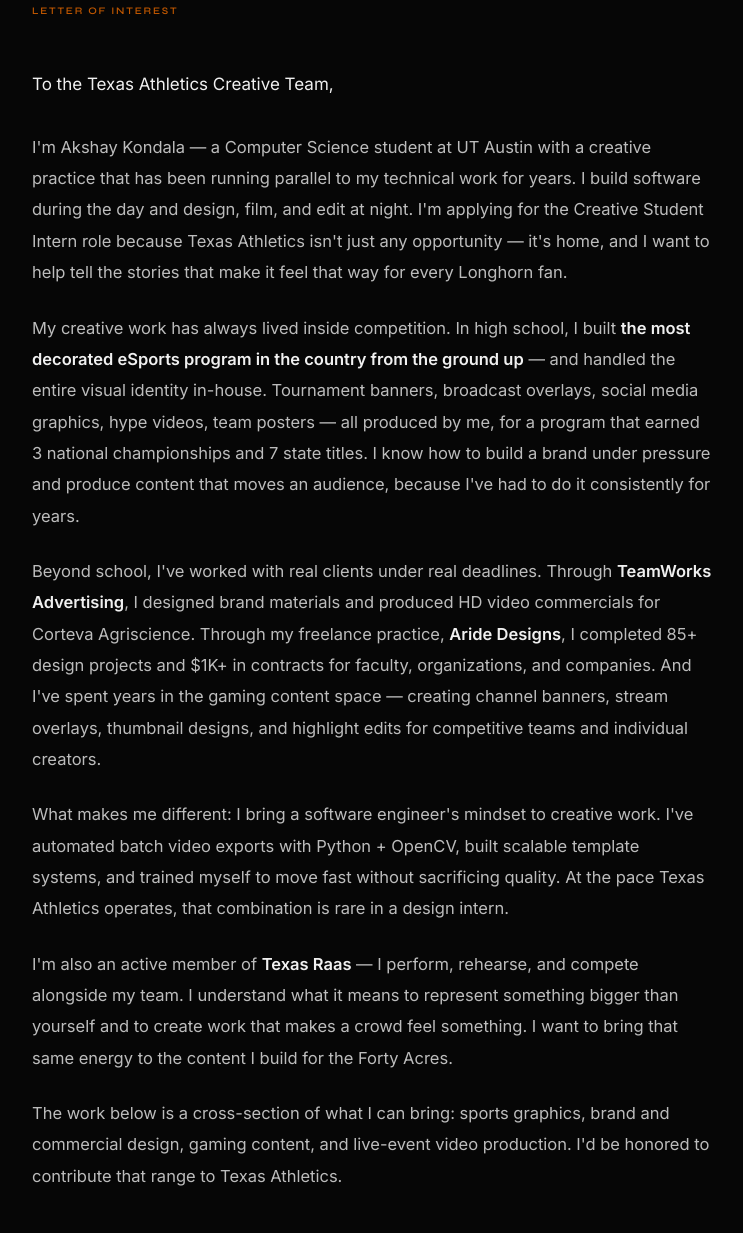
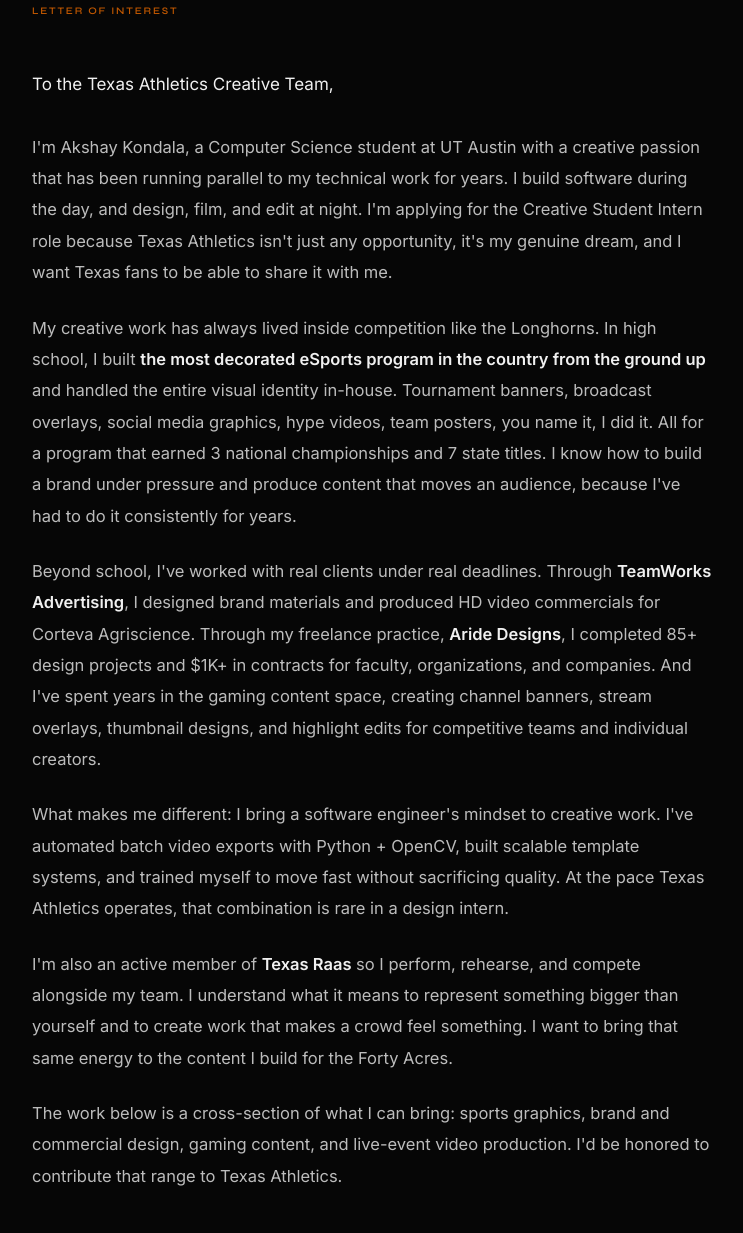
Before and after one commit to akshaykondala/portfolio, a website: page texas-athletics.html in a window 1280 px wide. Shown: the part 897-2130 px from the top of the page, without its empty margins (56-799 px from the left). Drawn offline with Linux system fonts and the light colour scheme.

Commit message:
message edits

```diff
--- a/texas-athletics.html
+++ b/texas-athletics.html
@@ -71,15 +71,15 @@
     <div class="ta-letter ta-fade">
       <p class="salutation">To the Texas Athletics Creative Team,</p>
 
-      <p>I'm Akshay Kondala — a Computer Science student at UT Austin with a creative practice that has been running parallel to my technical work for years. I build software during the day and design, film, and edit at night. I'm applying for the Creative Student Intern role because Texas Athletics isn't just any opportunity — it's home, and I want to help tell the stories that make it feel that way for every Longhorn fan.</p>
+      <p>I'm Akshay Kondala, a Computer Science student at UT Austin with a creative passion that has been running parallel to my technical work for years. I build software during the day, and design, film, and edit at night. I'm applying for the Creative Student Intern role because Texas Athletics isn't just any opportunity, it's my genuine dream, and I want Texas fans to be able to share it with me.</p>
 
-      <p>My creative work has always lived inside competition. In high school, I built <strong>the most decorated eSports program in the country from the ground up</strong> — and handled the entire visual identity in-house. Tournament banners, broadcast overlays, social media graphics, hype videos, team posters — all produced by me, for a program that earned 3 national championships and 7 state titles. I know how to build a brand under pressure and produce content that moves an audience, because I've had to do it consistently for years.</p>
+      <p>My creative work has always lived inside competition like the Longhorns. In high school, I built <strong>the most decorated eSports program in the country from the ground up</strong> and handled the entire visual identity in-house. Tournament banners, broadcast overlays, social media graphics, hype videos, team posters, you name it, I did it. All for a program that earned 3 national championships and 7 state titles. I know how to build a brand under pressure and produce content that moves an audience, because I've had to do it consistently for years.</p>
 
-      <p>Beyond school, I've worked with real clients under real deadlines. Through <strong>TeamWorks Advertising</strong>, I designed brand materials and produced HD video commercials for Corteva Agriscience. Through my freelance practice, <strong>Aride Designs</strong>, I completed 85+ design projects and $1K+ in contracts for faculty, organizations, and companies. And I've spent years in the gaming content space — creating channel banners, stream overlays, thumbnail designs, and highlight edits for competitive teams and individual creators.</p>
+      <p>Beyond school, I've worked with real clients under real deadlines. Through <strong>TeamWorks Advertising</strong>, I designed brand materials and produced HD video commercials for Corteva Agriscience. Through my freelance practice, <strong>Aride Designs</strong>, I completed 85+ design projects and $1K+ in contracts for faculty, organizations, and companies. And I've spent years in the gaming content space, creating channel banners, stream overlays, thumbnail designs, and highlight edits for competitive teams and individual creators.</p>
 
       <p>What makes me different: I bring a software engineer's mindset to creative work. I've automated batch video exports with Python + OpenCV, built scalable template systems, and trained myself to move fast without sacrificing quality. At the pace Texas Athletics operates, that combination is rare in a design intern.</p>
 
-      <p>I'm also an active member of <strong>Texas Raas</strong> — I perform, rehearse, and compete alongside my team. I understand what it means to represent something bigger than yourself and to create work that makes a crowd feel something. I want to bring that same energy to the content I build for the Forty Acres.</p>
+      <p>I'm also an active member of <strong>Texas Raas</strong> so I perform, rehearse, and compete alongside my team. I understand what it means to represent something bigger than yourself and to create work that makes a crowd feel something. I want to bring that same energy to the content I build for the Forty Acres.</p>
 
       <p>The work below is a cross-section of what I can bring: sports graphics, brand and commercial design, gaming content, and live-event video production. I'd be honored to contribute that range to Texas Athletics.</p>
 
```
Also changed, not shown: tx-work/esports-1.jpg (added), tx-work/esports-2.jpg (added), tx-work/esports-3.jpg (added), 1 other file.
